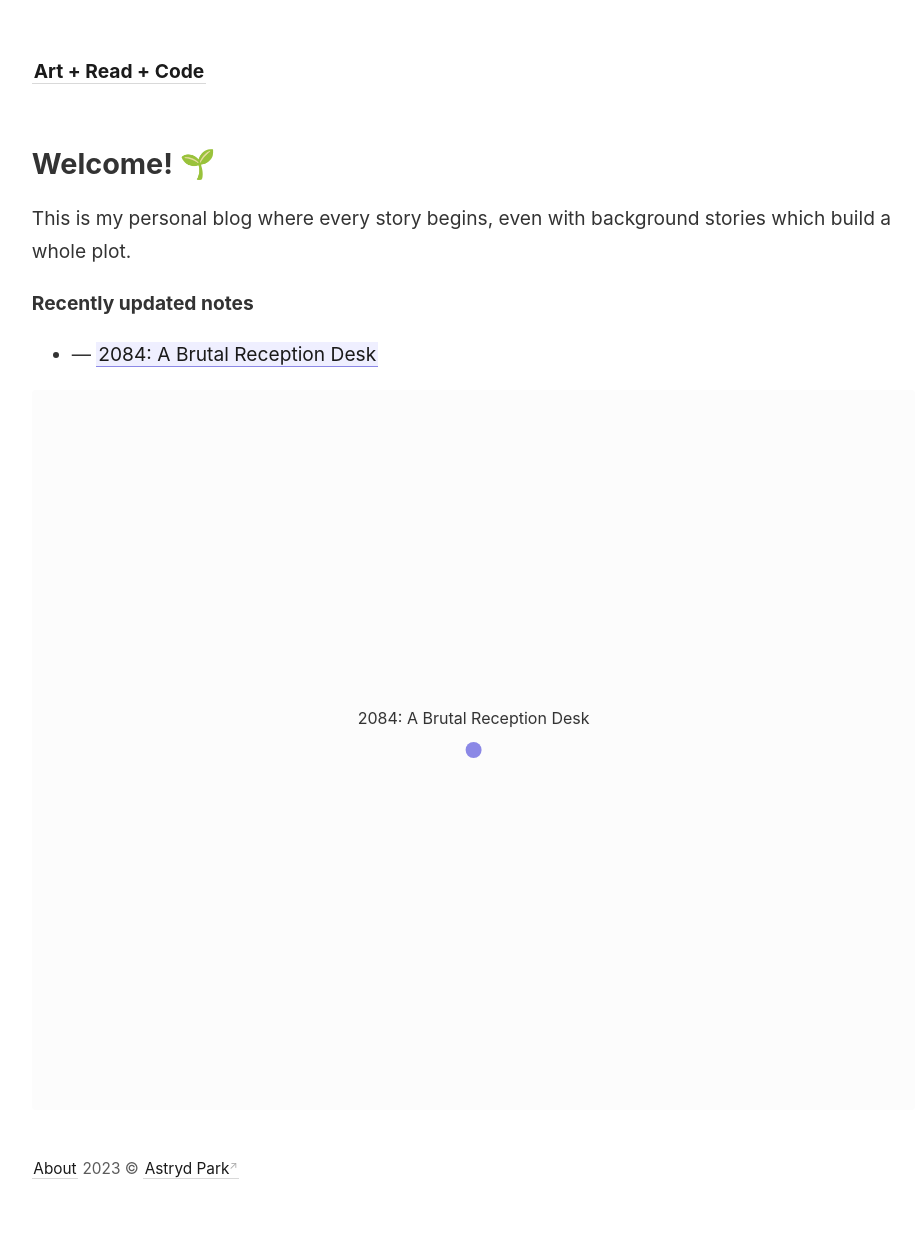
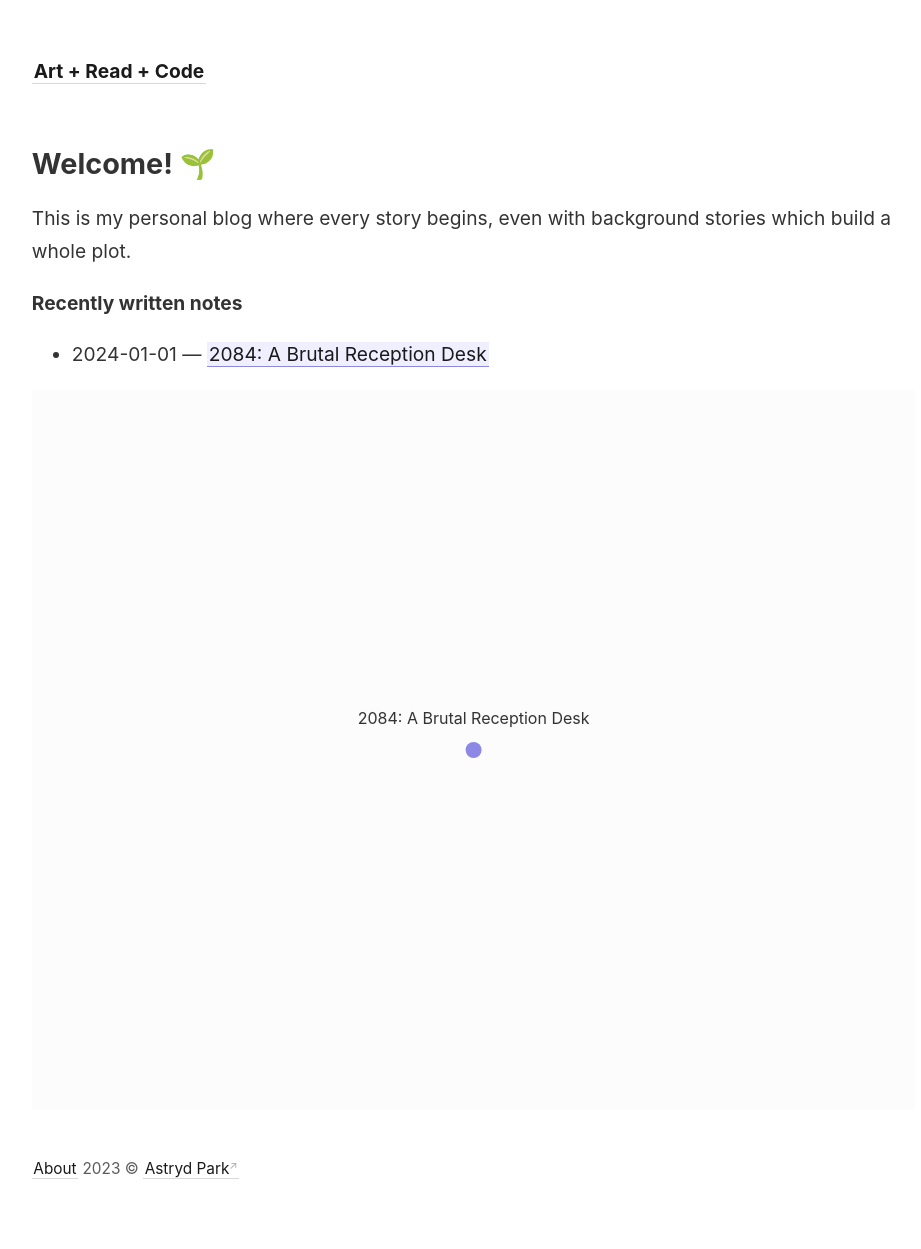
Before and after one commit to artreadcode/artreadcode.github.io, a Jekyll site: the page built from _pages/index.md, in a window 1280 px wide. Shown: the whole page, without its empty margins (45-966 px from the left). Built offline with Jekyll 4.4.1, drawn with Linux system fonts in a browser that asks for light colours.

Commit message:
Update index.md

```diff
--- a/_pages/index.md
+++ b/_pages/index.md
@@ -13,13 +13,13 @@
 
 This is my personal blog where every story begins, even with background stories which build a whole plot.
 
-<strong>Recently updated notes</strong>
+<strong>Recently written notes</strong>
 
 <ul>
-  {% assign recent_notes = site.notes | sort: "last_modified_at_timestamp" | reverse %}
+  {% assign recent_notes = site.notes | sort: "date" | reverse %}
   {% for note in recent_notes limit: 5 %}
     <li>
-      {{ note.last_modified_at | date: "%Y-%m-%d" }} — <a class="internal-link" href="{{ site.baseurl }}{{ note.url }}">{{ note.title }}</a>
+      {{ note.date | date: "%Y-%m-%d" }} — <a class="internal-link" href="{{ site.baseurl }}{{ note.url }}">{{ note.title }}</a>
     </li>
   {% endfor %}
 </ul>
```
